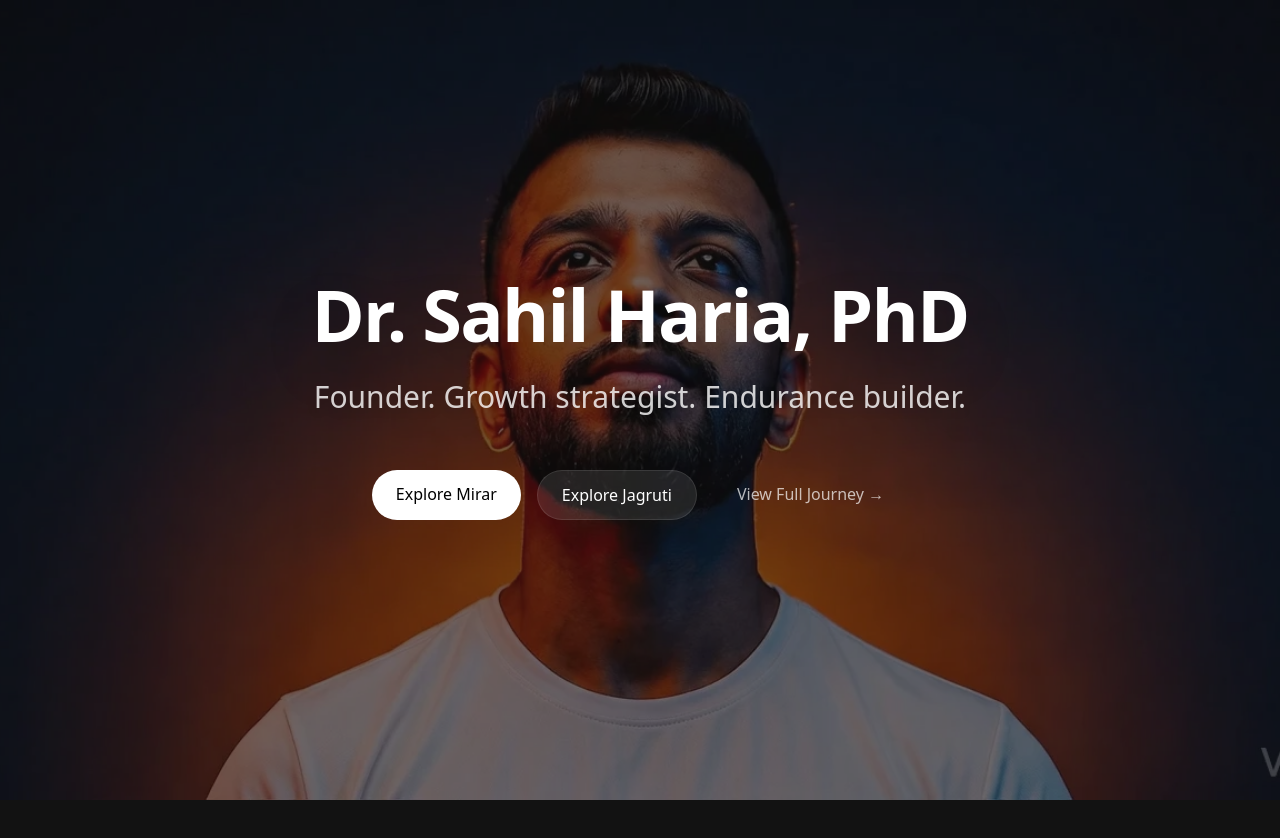
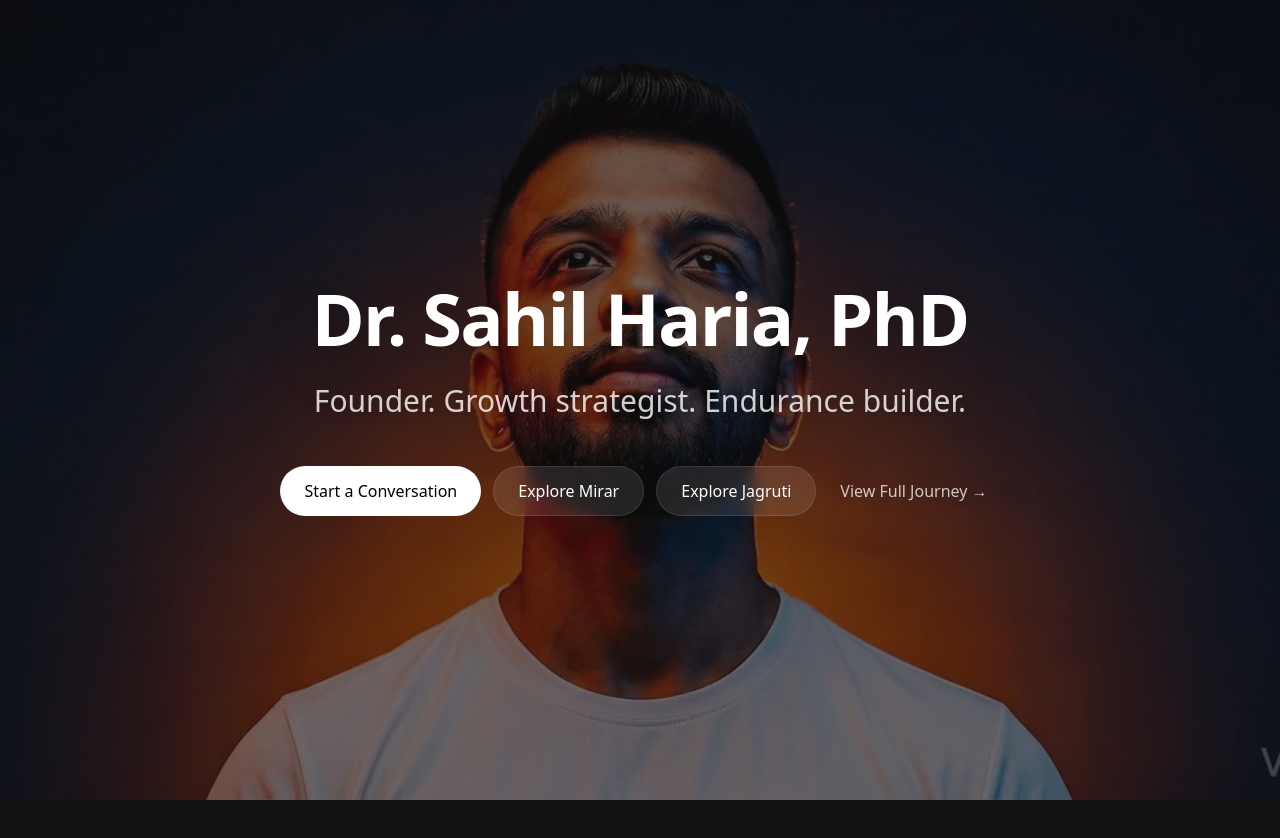
Before and after one commit to sahilaharia-design/portfolio-sahil-haria, a Next.js app: page / in a window 1280 px wide. Shown: the top 838 px of the page. Built offline with nearby package versions, Linux system fonts and the light colour scheme.

Commit message:
Restore story overlays and add lead capture

```diff
--- /dev/null
+++ b/src/components/LeadForm.tsx
@@ -0,0 +1,160 @@
+"use client";
+
+import { FormEvent, useState } from "react";
+
+type FormState = "idle" | "sending" | "sent" | "fallback" | "error";
+
+const initialForm = {
+  name: "",
+  email: "",
+  interest: "Collaborate",
+  message: "",
+};
+
+export default function LeadForm() {
+  const [form, setForm] = useState(initialForm);
+  const [state, setState] = useState<FormState>("idle");
+  const [feedback, setFeedback] = useState("");
+
+  const updateField = (field: keyof typeof initialForm, value: string) => {
+    setForm((current) => ({ ...current, [field]: value }));
+  };
+
+  const buildMailto = () => {
+    const subject = encodeURIComponent(`Portfolio inquiry from ${form.name || "a visitor"}`);
+    const body = encodeURIComponent(
+      [
+        `Name: ${form.name}`,
+        `Email: ${form.email}`,
+        `Interest: ${form.interest}`,
+        "",
+        form.message,
+      ].join("\n"),
+    );
+
+    return `mailto:sahilaharia@gmail.com?subject=${subject}&body=${body}`;
+  };
+
+  const handleSubmit = async (event: FormEvent<HTMLFormElement>) => {
+    event.preventDefault();
+    setState("sending");
+    setFeedback("");
+
+    try {
+      const response = await fetch("/api/leads", {
+        method: "POST",
+        headers: {
+          "Content-Type": "application/json",
+        },
+        body: JSON.stringify({
+          ...form,
+          page: typeof window !== "undefined" ? window.location.href : "",
+        }),
+      });
+
+      const result = await response.json();
+
+      if (response.ok && result.ok) {
+        setState("sent");
+        setFeedback("Thanks. Your note is in. I’ll get back to you soon.");
+        setForm(initialForm);
+        return;
+      }
+
+      if (result.fallback === "mailto") {
+        setState("fallback");
+        setFeedback("The direct form pipeline is not configured yet. Opening an email draft instead.");
+        window.location.href = buildMailto();
+        return;
+      }
+
+      throw new Error(result.error || "Unable to send");
+    } catch {
+      setState("error");
+      setFeedback("Something went sideways. Please use the email button below.");
+    }
+  };
+
+  return (
+    <form onSubmit={handleSubmit} className="w-full rounded-3xl border border-white/10 bg-white/[0.03] p-5 md:p-8 text-left">
+      <div className="grid grid-cols-1 md:grid-cols-2 gap-4">
+        <label className="block">
+          <span className="mb-2 block text-xs font-medium uppercase tracking-widest text-white/45">Name</span>
+          <input
+            required
+            name="name"
+            value={form.name}
+            onChange={(event) => updateField("name", event.target.value)}
+            className="h-12 w-full rounded-xl border border-white/10 bg-black/30 px-4 text-white outline-none transition-colors placeholder:text-white/25 focus:border-white/35"
+            placeholder="Your name"
+          />
+        </label>
+
+        <label className="block">
+          <span className="mb-2 block text-xs font-medium uppercase tracking-widest text-white/45">Email</span>
+          <input
+            required
+            name="email"
+            type="email"
+            value={form.email}
+            onChange={(event) => updateField("email", event.target.value)}
+            className="h-12 w-full rounded-xl border border-white/10 bg-black/30 px-4 text-white outline-none transition-colors placeholder:text-white/25 focus:border-white/35"
+            placeholder="you@example.com"
+          />
+        </label>
+      </div>
+
+      <label className="mt-4 block">
+        <span className="mb-2 block text-xs font-medium uppercase tracking-widest text-white/45">What should we talk about?</span>
+        <select
+          name="interest"
+          value={form.interest}
+          onChange={(event) => updateField("interest", event.target.value)}
+          className="h-12 w-full rounded-xl border border-white/10 bg-black/30 px-4 text-white outline-none transition-colors focus:border-white/35"
+        >
+          <option>Collaborate</option>
+          <option>Speaking opportunity</option>
+          <option>Growth or product advisory</option>
+          <option>Founder conversation</option>
+          <option>Jagruti / manufacturing</option>
+          <option>Mirar</option>
+        </select>
+      </label>
+
+      <label className="mt-4 block">
+        <span className="mb-2 block text-xs font-medium uppercase tracking-widest text-white/45">Message</span>
+        <textarea
+          required
+          name="message"
+          rows={5}
+          value={form.message}
+          onChange={(event) => updateField("message", event.target.value)}
+          className="w-full resize-none rounded-xl border border-white/10 bg-black/30 px-4 py-3 text-white outline-none transition-colors placeholder:text-white/25 focus:border-white/35"
+          placeholder="A little context, timing, links, or what you’re building..."
+        />
+      </label>
+
+      <div className="mt-6 flex flex-col gap-3 sm:flex-row sm:items-center">
+        <button
+          type="submit"
+          disabled={state === "sending"}
+          className="inline-flex h-12 items-center justify-center rounded-full bg-white px-7 text-sm font-semibold text-black transition-colors hover:bg-white/90 disabled:cursor-not-allowed disabled:opacity-60"
+        >
+          {state === "sending" ? "Sending..." : "Send the note"}
+        </button>
+        <a
+          href="mailto:sahilaharia@gmail.com"
+          className="inline-flex h-12 items-center justify-center rounded-full border border-white/10 bg-white/[0.04] px-7 text-sm font-medium text-white transition-colors hover:bg-white/[0.08]"
+        >
+          Email directly
+        </a>
+      </div>
+
+      {feedback && (
+        <p className={`mt-4 text-sm ${state === "sent" ? "text-emerald-300" : "text-white/55"}`}>
+          {feedback}
+        </p>
+      )}
+    </form>
+  );
+}
--- a/src/components/Overlay.tsx
+++ b/src/components/Overlay.tsx
@@ -1,163 +1,190 @@
 "use client";
 
-import { motion, MotionValue, useTransform } from "framer-motion";
+import { MotionValue, useMotionValueEvent } from "framer-motion";
+import type { ReactNode } from "react";
+import { useState } from "react";
 
 interface OverlayProps {
   progress: MotionValue<number>;
 }
 
-export default function Overlay({ progress }: OverlayProps) {
-  // Section 1: Hero / Opening (0 - 0.14)
-  const opacity1 = useTransform(progress, [0, 0.10, 0.14], [1, 1, 0]);
-  const y1 = useTransform(progress, [0, 0.10, 0.14], [0, 0, -100]);
-  const display1 = useTransform(progress, p => p > 0.15 ? "none" : "flex");
+type StoryBeat = {
+  id: string;
+  align: "left" | "center" | "right";
+  title: ReactNode;
+  body?: ReactNode;
+  cta?: ReactNode;
+};
 
-  // Section 2: Current Focus (0.16 - 0.31)
-  const opacity2 = useTransform(progress, [0.16, 0.19, 0.28, 0.31], [0, 1, 1, 0]);
-  const y2 = useTransform(progress, [0.16, 0.19, 0.28, 0.31], [100, 0, 0, -100]);
-  const display2 = useTransform(progress, p => p < 0.15 || p > 0.32 ? "none" : "flex");
-
-  // Section 3: Mirar (0.33 - 0.48)
-  const opacity3 = useTransform(progress, [0.33, 0.36, 0.45, 0.48], [0, 1, 1, 0]);
-  const y3 = useTransform(progress, [0.33, 0.36, 0.45, 0.48], [100, 0, 0, -100]);
-  const display3 = useTransform(progress, p => p < 0.32 || p > 0.49 ? "none" : "flex");
-
-  // Section 4: Jagruti (0.50 - 0.65)
-  const opacity4 = useTransform(progress, [0.50, 0.53, 0.62, 0.65], [0, 1, 1, 0]);
-  const y4 = useTransform(progress, [0.50, 0.53, 0.62, 0.65], [100, 0, 0, -100]);
-  const display4 = useTransform(progress, p => p < 0.49 || p > 0.66 ? "none" : "flex");
-
-  // Section 5: Endurance (0.67 - 0.82)
-  const opacity5 = useTransform(progress, [0.67, 0.70, 0.79, 0.82], [0, 1, 1, 0]);
-  const y5 = useTransform(progress, [0.67, 0.70, 0.79, 0.82], [100, 0, 0, -100]);
-  const display5 = useTransform(progress, p => p < 0.66 || p > 0.83 ? "none" : "flex");
-
-  // Section 6: Transition Into Site (0.84 - 1.0)
-  const opacity6 = useTransform(progress, [0.84, 0.87, 0.95, 1], [0, 1, 1, 0]);
-  const y6 = useTransform(progress, [0.84, 0.87, 0.95, 1], [100, 0, 0, -100]);
-  const display6 = useTransform(progress, p => p < 0.83 ? "none" : "flex");
-
-  return (
-    <div className="absolute inset-0 z-10 pointer-events-none flex flex-col justify-center px-8 md:px-24">
-      {/* Overlay 1 — Opening */}
-      <motion.div
-        style={{ opacity: opacity1, y: y1, display: display1 }}
-        className="absolute inset-0 flex items-center justify-start md:justify-center px-8 md:px-24"
-      >
-        <div className="text-left md:text-center mt-32 md:mt-0">
-          <h1 className="max-w-5xl text-5xl md:text-7xl font-bold text-white tracking-tight drop-shadow-2xl leading-[0.95]">
-            Dr. Sahil Haria, PhD
-          </h1>
-          <p className="mt-6 text-xl md:text-3xl text-white/80 font-light drop-shadow-lg leading-relaxed">
+const beats: StoryBeat[] = [
+  {
+    id: "opening",
+    align: "center",
+    title: <>Dr. Sahil Haria, PhD</>,
+    body: (
+      <>
         Founder. <br className="block md:hidden" />
         <span className="hidden md:inline">{" "}</span>
         Growth strategist. <br className="block md:hidden" />
         <span className="hidden md:inline">{" "}</span>
         Endurance builder.
-          </p>
-          <div className="pointer-events-auto mt-12 flex flex-col sm:flex-row gap-4 justify-start md:justify-center">
-            <a href="#mirar" className="px-6 py-3 bg-white text-black font-medium rounded-full hover:bg-white/90 transition-colors inline-block text-center">
+      </>
+    ),
+    cta: (
+      <div className="pointer-events-auto mt-10 flex flex-col justify-start gap-3 sm:flex-row md:justify-center">
+        <a href="#connect" className="inline-flex min-h-12 items-center justify-center rounded-full bg-white px-6 py-3 text-center text-sm font-medium text-black transition-colors hover:bg-white/90 md:text-base">
+          Start a Conversation
+        </a>
+        <a href="#mirar" className="inline-flex min-h-12 items-center justify-center rounded-full border border-white/10 bg-white/10 px-6 py-3 text-center text-sm font-medium text-white backdrop-blur-sm transition-colors hover:bg-white/20 md:text-base">
           Explore Mirar
         </a>
-            <a href="#jagruti" className="px-6 py-3 bg-white/10 text-white font-medium rounded-full hover:bg-white/20 transition-colors backdrop-blur-sm border border-white/10 inline-block text-center">
+        <a href="#jagruti" className="inline-flex min-h-12 items-center justify-center rounded-full border border-white/10 bg-white/10 px-6 py-3 text-center text-sm font-medium text-white backdrop-blur-sm transition-colors hover:bg-white/20 md:text-base">
           Explore Jagruti
         </a>
-            <a href="#journey" className="px-6 py-3 text-white/70 font-medium hover:text-white transition-colors inline-block text-center mt-2 sm:mt-0">
+        <a href="#focus" className="inline-flex min-h-12 items-center justify-center rounded-full px-3 py-3 text-center text-sm font-medium text-white/75 transition-colors hover:text-white md:text-base">
           View Full Journey &rarr;
         </a>
       </div>
-        </div>
-      </motion.div>
-
-      {/* Overlay 2 — Current Focus */}
-      <motion.div
-        style={{ opacity: opacity2, y: y2, display: display2 }}
-        className="absolute inset-0 flex items-center justify-end px-8 md:px-24"
-      >
-        <div className="text-right max-w-2xl">
-          <h2 className="text-4xl md:text-6xl font-bold text-white leading-tight drop-shadow-2xl">
+    ),
+  },
+  {
+    id: "systems",
+    align: "right",
+    title: (
+      <>
         Building systems <br className="hidden md:block" />
         <span className="text-transparent bg-clip-text bg-gradient-to-r from-blue-400 to-emerald-400">for clarity.</span>
-          </h2>
-          <p className="mt-6 text-xl md:text-2xl text-white/80 font-light drop-shadow-lg leading-relaxed">
+      </>
+    ),
+    body: (
+      <>
         In business. <br />
         In products. <br />
         In the self.
-          </p>
-        </div>
-      </motion.div>
-
-      {/* Overlay 3 — Mirar */}
-      <motion.div
-        style={{ opacity: opacity3, y: y3, display: display3 }}
-        className="absolute inset-0 flex items-center justify-start px-8 md:px-24"
-      >
-        <div className="text-left max-w-3xl">
-          <h2 className="text-4xl md:text-6xl font-bold text-white leading-tight drop-shadow-2xl">
+      </>
+    ),
+  },
+  {
+    id: "mirar",
+    align: "left",
+    title: (
+      <>
         Mirar is my deepest <br />
         <span className="text-transparent bg-clip-text bg-gradient-to-r from-purple-400 to-pink-400">current build.</span>
-          </h2>
-          <p className="mt-6 text-xl md:text-2xl text-white/80 font-light drop-shadow-lg leading-relaxed">
-            A daily emotional and mental hygiene system <br />
+      </>
+    ),
+    body: (
+      <>
+        A daily emotional and mental hygiene system <br className="hidden md:block" />
         for people navigating identity, ambition, and alignment.
-          </p>
-        </div>
-      </motion.div>
-
-      {/* Overlay 4 — Jagruti */}
-      <motion.div
-        style={{ opacity: opacity4, y: y4, display: display4 }}
-        className="absolute inset-0 flex items-center justify-end px-8 md:px-24"
-      >
-        <div className="text-right max-w-2xl">
-          <h2 className="text-4xl md:text-6xl font-bold text-white leading-tight drop-shadow-2xl">
+      </>
+    ),
+  },
+  {
+    id: "jagruti",
+    align: "right",
+    title: (
+      <>
         Jagruti connects me <br />
         <span className="text-transparent bg-clip-text bg-gradient-to-r from-amber-400 to-orange-400">to legacy.</span>
-          </h2>
-          <p className="mt-6 text-xl md:text-2xl text-white/80 font-light drop-shadow-lg leading-relaxed">
+      </>
+    ),
+    body: (
+      <>
         Stainless steel. <br />
         Manufacturing. <br />
         Family business. <br />
         Modern growth.
-          </p>
-        </div>
-      </motion.div>
-
-      {/* Overlay 5 — Endurance */}
-      <motion.div
-        style={{ opacity: opacity5, y: y5, display: display5 }}
-        className="absolute inset-0 flex items-center justify-start px-8 md:px-24"
-      >
-        <div className="text-left max-w-2xl">
-          <h2 className="text-4xl md:text-6xl font-bold text-white leading-tight drop-shadow-2xl">
+      </>
+    ),
+  },
+  {
+    id: "endurance",
+    align: "left",
+    title: (
+      <>
         The body keeps <br />
         <span className="text-transparent bg-clip-text bg-gradient-to-r from-red-400 to-rose-400">me honest.</span>
-          </h2>
-          <p className="mt-6 text-xl md:text-2xl text-white/80 font-light drop-shadow-lg leading-relaxed">
+      </>
+    ),
+    body: (
+      <>
         One Ironman 70.3. <br />
         Three HYROX events. <br />
-            Five-plus full marathons. <br />
+        More than five full marathons. <br />
+        More than ten half marathons. <br />
         Two ultra marathons.
+      </>
+    ),
+  },
+  {
+    id: "map",
+    align: "center",
+    title: <>This is not a resume.</>,
+    body: (
+      <>
+        It is a map of what I’m building,<br className="hidden md:block" />
+        what shaped me,<br className="hidden md:block" />
+        and what I’m still becoming.
+      </>
+    ),
+    cta: (
+      <a href="#connect" className="pointer-events-auto mt-10 inline-flex min-h-12 items-center justify-center rounded-full bg-white px-7 py-3.5 text-base font-medium text-black transition-colors hover:bg-white/90">
+        Connect with me
+      </a>
+    ),
+  },
+];
+
+function getActiveBeat(progress: number) {
+  if (progress < 0.16) return 0;
+  if (progress < 0.32) return 1;
+  if (progress < 0.49) return 2;
+  if (progress < 0.66) return 3;
+  if (progress < 0.83) return 4;
+  return 5;
+}
+
+export default function Overlay({ progress }: OverlayProps) {
+  const [active, setActive] = useState(0);
+
+  useMotionValueEvent(progress, "change", (latest) => {
+    const next = getActiveBeat(latest);
+    setActive((current) => (current === next ? current : next));
+  });
+
+  return (
+    <div className="pointer-events-none absolute inset-0 z-10 px-8 md:px-24">
+      {beats.map((beat, index) => {
+        const isActive = active === index;
+        const alignClass = {
+          left: "items-center justify-start text-left",
+          center: "items-center justify-start text-left md:justify-center md:text-center",
+          right: "items-center justify-start text-left md:justify-end md:text-right",
+        }[beat.align];
+
+        return (
+          <div
+            key={beat.id}
+            aria-hidden={!isActive}
+            className={`absolute inset-0 flex ${alignClass} px-0 transition-all duration-500 ease-out ${
+              isActive ? "visible translate-y-0 opacity-100" : "invisible translate-y-8 opacity-0"
+            }`}
+          >
+            <div className="mt-24 max-w-5xl md:mt-0">
+              <h1 className="text-5xl font-bold leading-[0.96] tracking-tight text-white drop-shadow-2xl md:text-7xl">
+                {beat.title}
+              </h1>
+              {beat.body ? (
+                <p className="mt-6 text-xl font-light leading-relaxed text-white/80 drop-shadow-lg md:text-3xl">
+                  {beat.body}
                 </p>
+              ) : null}
+              {beat.cta}
             </div>
-      </motion.div>
-
-      {/* Overlay 6 — Transition Into Site */}
-      <motion.div
-        style={{ opacity: opacity6, y: y6, display: display6 }}
-        className="absolute inset-0 flex items-center justify-center px-8 md:px-24"
-      >
-        <div className="text-center max-w-3xl">
-          <h2 className="text-4xl md:text-6xl font-bold text-white leading-tight drop-shadow-2xl">
-            This is not a resume.
-          </h2>
-          <p className="mt-8 text-2xl md:text-4xl text-white/80 font-light drop-shadow-lg leading-relaxed">
-            It is a map of what I’m building,<br />
-            what shaped me,<br />
-            and what I’m still becoming.
-          </p>
           </div>
-      </motion.div>
+        );
+      })}
     </div>
   );
 }
--- a/src/components/ScrollyCanvas.tsx
+++ b/src/components/ScrollyCanvas.tsx
@@ -112,7 +112,7 @@ export default function ScrollyCanvas() {
   });
 
   return (
-    <div ref={containerRef} className="relative h-[800vh] w-full bg-[#121212]">
+    <div ref={containerRef} id="story" className="relative h-[800vh] w-full bg-[#121212]">
       <div className="sticky top-0 h-screen w-full overflow-hidden">
         <canvas ref={canvasRef} className="absolute inset-0 w-full h-full" />
 
```
Also changed, not shown: src/app/api/leads/route.ts (added, +57 -0 lines), src/app/layout.tsx (+13 -0 lines), src/components/Contact.tsx (+28 -17 lines), 2 other files (tests, documents, lock files or other folders). Lines whose indentation alone changed are shown as unchanged.
